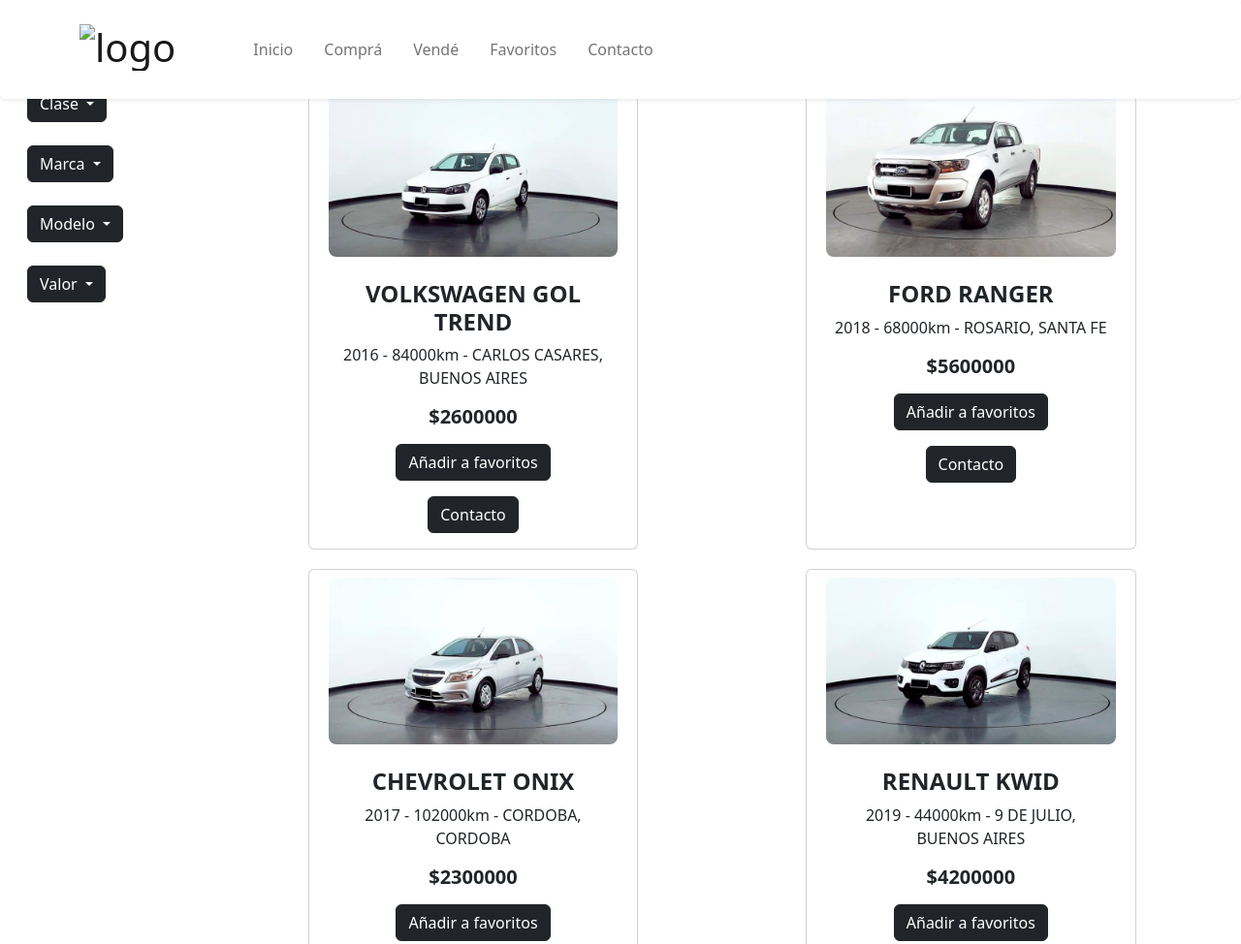
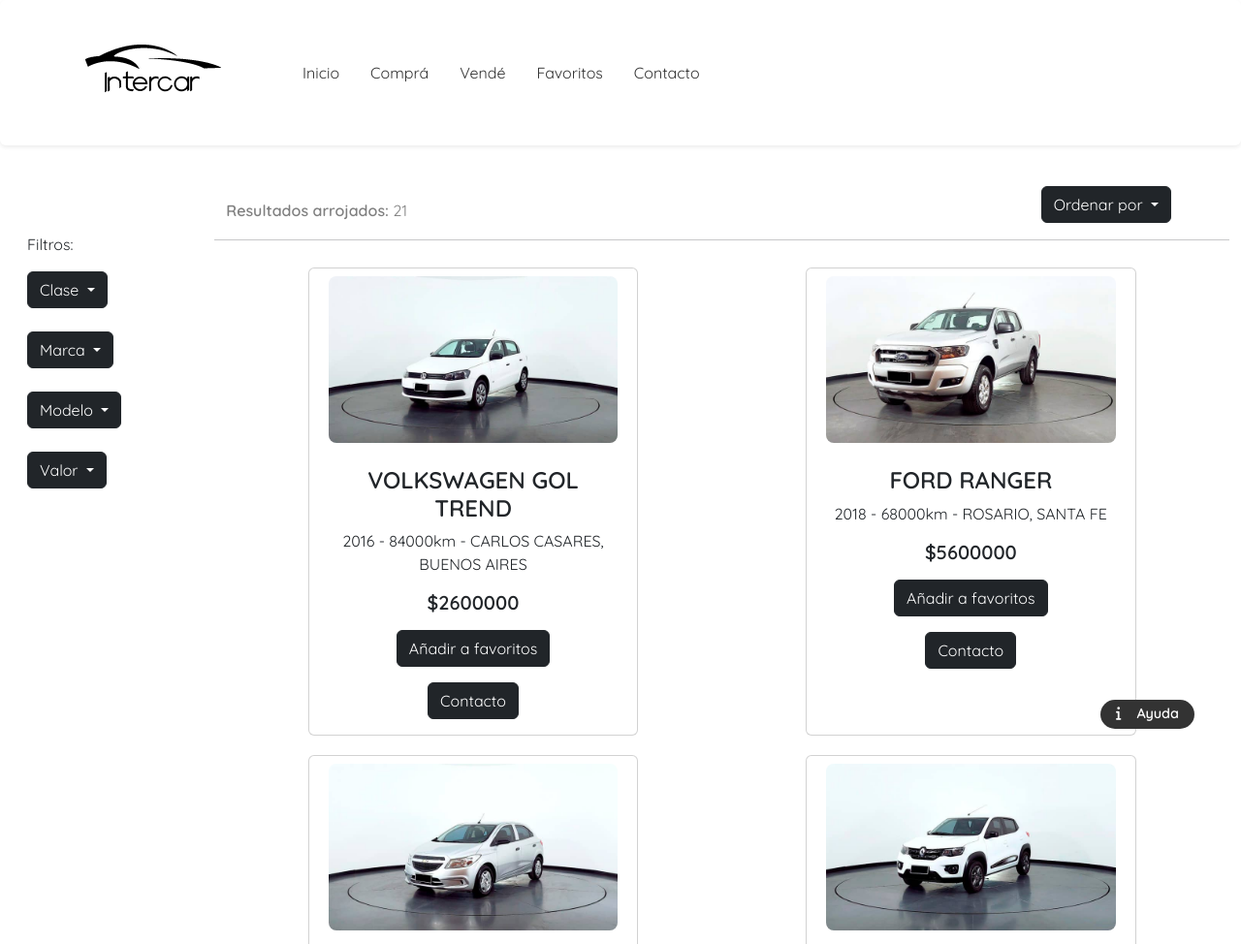
Before and after one commit to valenspinaci/intercar-autos, a plain HTML site: page pages/compra.html in a window 1280 px wide. Shown: the top 974 px of the page at 97% size. Drawn offline with nearby package versions, Linux system fonts and the light colour scheme; some packages are replaced by stand-ins of ours; the site is published under a folder, as on GitHub Pages, so addresses that start at the root find nothing; a script that the page names is missing.

Commit message:
acomodando rutas

```diff
--- a/pages/compra.html
+++ b/pages/compra.html
@@ -12,7 +12,7 @@
     <link rel="stylesheet" type="text/css" href="https://cdn.jsdelivr.net/npm/toastify-js/src/toastify.min.css">
 
     <!--Favicon-->
-    <link rel="shortcut icon" href="/img/logo-intercar.png">
+    <link rel="shortcut icon" href="../img/logo-intercar.png">
 
     <!--Google Fonts-->
     <link rel="preconnect" href="https://fonts.googleapis.com">
@@ -31,7 +31,7 @@
         integrity="sha384-gH2yIJqKdNHPEq0n4Mqa/HGKIhSkIHeL5AyhkYV8i59U5AR6csBvApHHNl/vI1Bx" crossorigin="anonymous">
 
     <!-- CSS Propio -->
-    <link rel="stylesheet" href="/styles.css">
+    <link rel="stylesheet" href="../styles.css">
 </head>
 
 <body>
@@ -42,7 +42,7 @@
         <div class="row">
             <nav class="navbar fixed-top navbar-expand-lg shadow-sm p-3 mb-5 bg-white rounded">
                 <div class="container">
-                    <a class="navbar-brand" href="/index.html"><h1><img src="/img/logo-intercar.png" alt="logo"></h1></a>
+                    <a class="navbar-brand" href="../index.html"><h1><img src="../img/logo-intercar.png" alt="logo"></h1></a>
                     <button class="navbar-toggler" type="button" data-bs-toggle="collapse" data-bs-target="#navbarNav"
                         aria-controls="navbarNav" aria-expanded="false" aria-label="Toggle navigation">
                         <span class="navbar-toggler-icon"></span>
@@ -50,19 +50,19 @@
                     <div class="collapse navbar-collapse" id="navbarNav">
                         <ul class="navbar-nav mx-5">
                             <li class="nav-item mx-lg-2">
-                                <a class="nav-link boton-navbar" href="/index.html">Inicio</a>
+                                <a class="nav-link boton-navbar" href="../index.html">Inicio</a>
                             </li>
                             <li class="nav-item mx-lg-2">
                                 <a class="nav-link boton-navbar" href="#">Comprá</a>
                             </li>
                             <li class="nav-item mx-lg-2">
-                                <a class="nav-link boton-navbar" href="/pages/venta.html">Vendé</a>
+                                <a class="nav-link boton-navbar" href="../pages/venta.html">Vendé</a>
                             </li>
                             <li class="nav-item mx-lg-2">
-                                <a class="nav-link boton-navbar" href="/pages/favoritos.html">Favoritos</a>
+                                <a class="nav-link boton-navbar" href="../pages/favoritos.html">Favoritos</a>
                             </li>
                             <li class="nav-item mx-lg-2">
-                                <a class="nav-link boton-navbar" href="/pages/contacto.html">Contacto</a>
+                                <a class="nav-link boton-navbar" href="../pages/contacto.html">Contacto</a>
                             </li>
                         </ul>
                     </div>
@@ -160,58 +160,6 @@
                     <li><a class="dropdown-item" href="#" id="valorTodos">Todos</a></li>
                 </ul>
             </div>
-
-            <!--<div class="col mt-5" id="filtrosValor">
-                <div class="form-check">
-                    <p class="text-decoration-underline mt-3">Valor:</p>
-                    <input class="form-check-input ms-3" type="radio" name="flexRadioDefault4" id="valor1">
-                    <label class="form-check-label ms-2" for="valor1">
-                        $2000000 - $3000000
-                    </label>
-                </div>
-
-                <div class="form-check">
-                    <input class="form-check-input ms-3" type="radio" name="flexRadioDefault4" id="valor2">
-                    <label class="form-check-label ms-2" for="valor2">
-                        $3000000 - $4000000
-                    </label>
-                </div>
-
-                <div class="form-check">
-                    <input class="form-check-input ms-3" type="radio" name="flexRadioDefault4" id="valor3">
-                    <label class="form-check-label ms-2" for="valor3">
-                        $4000000 - $5000000
-                    </label>
-                </div>
-
-                <div class="form-check">
-                    <input class="form-check-input ms-3" type="radio" name="flexRadioDefault4" id="valor4">
-                    <label class="form-check-label ms-2" for="valor4">
-                        $5000000 - $6000000
-                    </label>
-                </div>
-
-                <div class="form-check">
-                    <input class="form-check-input ms-3" type="radio" name="flexRadioDefault4" id="valor5">
-                    <label class="form-check-label ms-2" for="valor5">
-                        $6000000 - $7000000
-                    </label>
-                </div>
-
-                <div class="form-check">
-                    <input class="form-check-input ms-3" type="radio" name="flexRadioDefault4" id="valor6">
-                    <label class="form-check-label ms-2" for="valor6">
-                        más de $7000000
-                    </label>
-                </div>
-
-                <div class="form-check">
-                    <input class="form-check-input ms-3" type="radio" name="flexRadioDefault4" id="valorTodos" checked>
-                    <label class="form-check-label ms-2" for="valorTodos">
-                        Todos
-                    </label>
-                </div>
-            </div>-->
         </div>
 
         <div class="row mx-auto mb-3 gap-1">
@@ -293,7 +241,7 @@
     </script>
 
     <!-- SweetAlert -->
-    <script src="//cdn.jsdelivr.net/npm/sweetalert2@11"></script>
+    <script src="https://cdn.jsdelivr.net/npm/sweetalert2@11"></script>
 
     <!-- Toastify -->
     <script type="text/javascript" src="https://cdn.jsdelivr.net/npm/toastify-js"></script>
```
